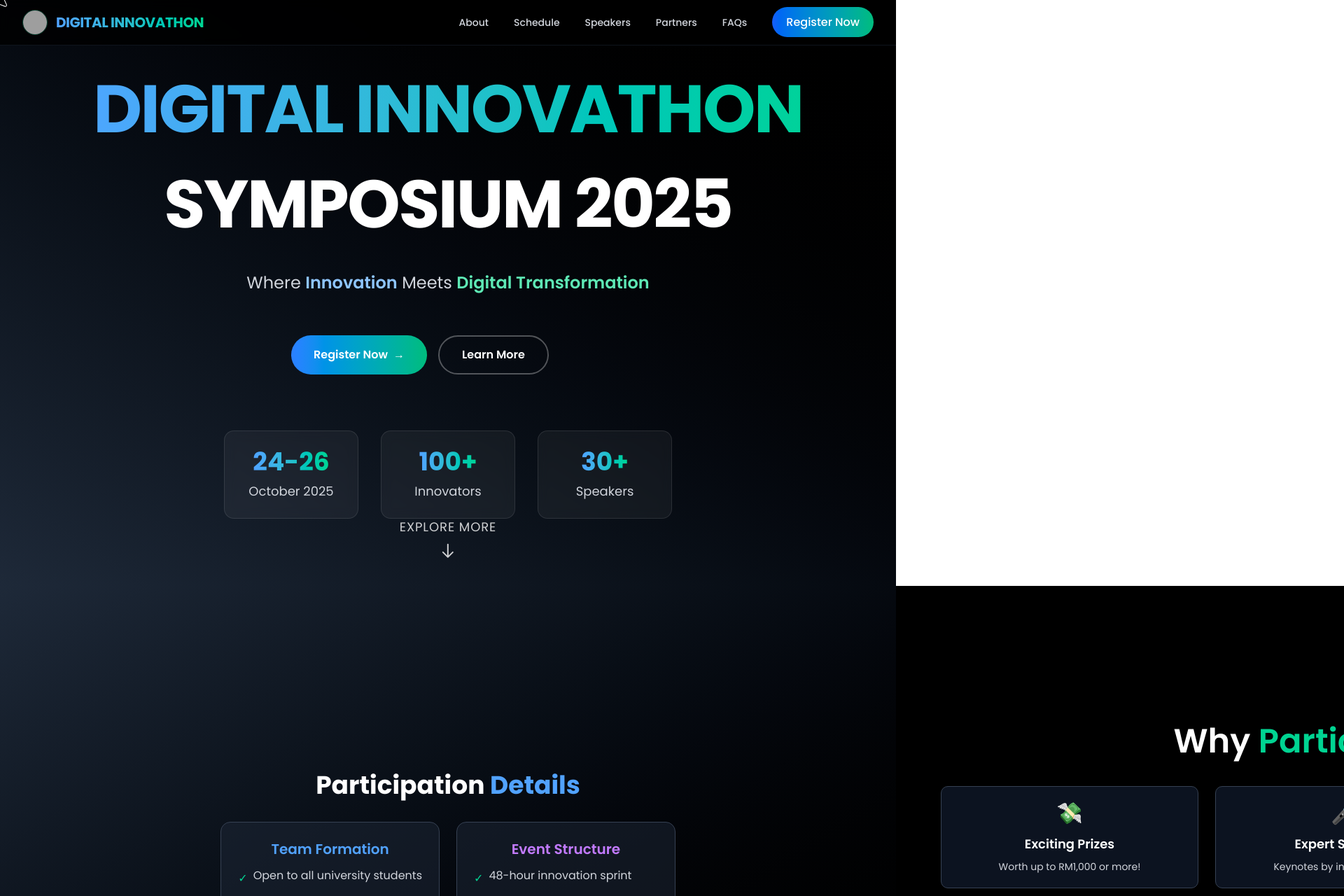
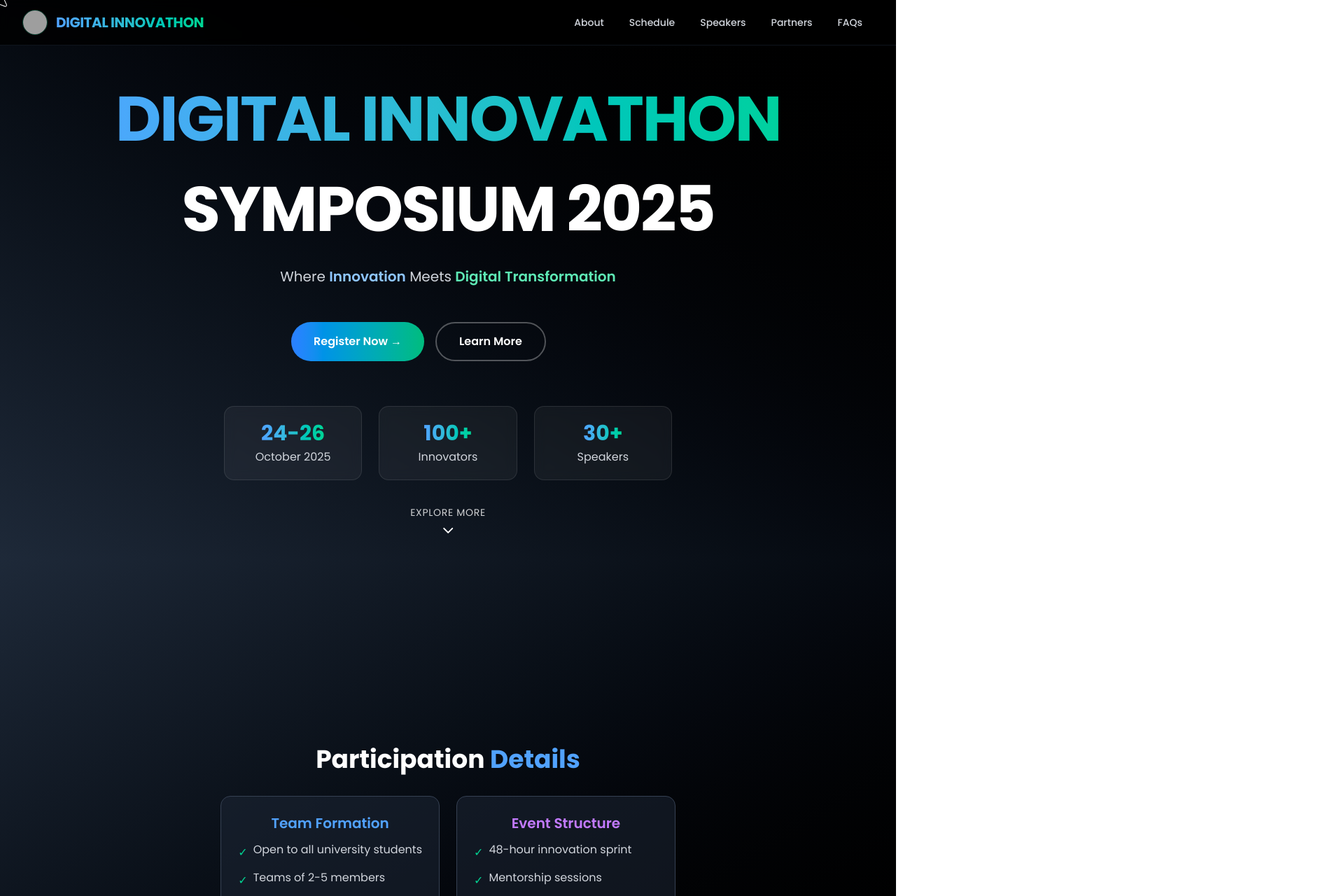
Before and after one commit to apiz23/dins-2025, a Next.js app: page / in a window 1280 px wide. Shown: the top 1280 px of the page at 70% size, 1920 px wide, since content can reach past the window. Built offline with nearby package versions, Linux system fonts and the light colour scheme; grey boxes are pictures that could not be loaded.

Commit message:
add link and fix responsive

```diff
--- a/app/globals.css
+++ b/app/globals.css
@@ -50,7 +50,13 @@
             background-position: 100% -100%;
         }
     }
-}
+    --animate-pulse: pulse var(--duration) ease-out infinite
+;
+  @keyframes pulse {
+  0%, 100% {
+    boxShadow: 0 0 0 0 var(--pulse-color);}
+  50% {
+    boxShadow: 0 0 0 8px var(--pulse-color);}}}
 
 :root {
     --radius: 0.625rem;
@@ -133,6 +139,10 @@
     select {
         cursor: text !important;
     }
+    html,
+    body {
+        overflow: hidden;
+    }
 }
 
 @theme inline {
--- a/app/layout.tsx
+++ b/app/layout.tsx
@@ -2,7 +2,7 @@ import type { Metadata } from "next";
 import { Poppins } from "next/font/google";
 import "./globals.css";
 import Navbar from "@/components/navbar";
-import { SmoothCursor } from "@/components/ui/smooth-cursor";
+import ClientWrapper from "@/lib/client-wrapper";
 
 const poppins = Poppins({
     subsets: ["latin"],
@@ -31,7 +31,7 @@ export default function RootLayout({
         <html lang="en">
             <body className={`${poppins.className}`}>
                 <Navbar />
-                <SmoothCursor />
+                <ClientWrapper />
                 {children}
             </body>
         </html>
--- a/app/page.tsx
+++ b/app/page.tsx
@@ -38,7 +38,7 @@ export default function Home() {
 
                     <div className="flex flex-col sm:flex-row justify-center gap-4">
                         <Link
-                            href="https://docs.google.com/forms/YOUR_FORM_LINK"
+                            href="https://docs.google.com/forms/d/e/1FAIpQLScTZ-hp-i0fr51nNivRIInBJSYiiU4VIakaiFxULgAOoLECtw/viewform"
                             target="_blank"
                             rel="noopener noreferrer"
                             className="px-8 py-4 bg-gradient-to-r from-blue-500 to-emerald-500 text-white font-semibold rounded-xl hover:shadow-lg hover:shadow-blue-500/30 transition-all duration-300 transform hover:scale-105"
--- a/components/navbar.tsx
+++ b/components/navbar.tsx
@@ -13,6 +13,8 @@ import {
 import { Avatar, AvatarFallback, AvatarImage } from "@/components/ui/avatar";
 // @ts-expect-error no types available
 import AnchorLink from "react-anchor-link-smooth-scroll";
+import { PanelBottomOpen } from "lucide-react";
+import Link from "next/link";
 
 export default function Navbar() {
     return (
@@ -22,7 +24,7 @@ export default function Navbar() {
             transition={{ duration: 0.5 }}
             className="fixed top-0 left-0 right-0 z-50 backdrop-blur-sm bg-black/80 border-b border-gray-800/50"
         >
-            <div className="max-w-7xl mx-auto px-4 sm:px-6 lg:px-8">
+            <div className="max-w-screen-xl mx-auto px-4 sm:px-6 lg:px-8">
                 <div className="flex items-center justify-between h-16">
                     {/* Logo - scrolls to top */}
                     <motion.div
@@ -46,7 +48,7 @@ export default function Navbar() {
                     </motion.div>
 
                     {/* Desktop Navigation */}
-                    <div className="hidden md:flex items-center space-x-1">
+                    <div className="hidden lg:flex items-center space-x-1">
                         {[
                             { name: "About", id: "about" },
                             { name: "Schedule", id: "schedule" },
@@ -66,28 +68,10 @@ export default function Navbar() {
                                 <span className="absolute bottom-1 left-1/2 w-0 h-0.5 bg-emerald-400 group-hover:w-4/5 group-hover:left-[10%] transition-all duration-300" />
                             </AnchorLink>
                         ))}
-
-                        {/* CTA Button */}
-                        <motion.div
-                            whileHover={{ scale: 1.05 }}
-                            whileTap={{ scale: 0.95 }}
-                            className="ml-4"
-                        >
-                            <AnchorLink
-                                href="#register"
-                                offset={80}
-                                className="px-5 py-2.5 rounded-full bg-gradient-to-r from-blue-600 to-emerald-500 text-white font-medium hover:shadow-lg hover:shadow-blue-500/30 transition-all duration-300 relative overflow-hidden"
-                            >
-                                <span className="relative z-10">
-                                    Register Now
-                                </span>
-                                <span className="absolute inset-0 bg-gradient-to-r from-blue-500 to-emerald-400 opacity-0 hover:opacity-100 transition-opacity duration-300" />
-                            </AnchorLink>
-                        </motion.div>
                     </div>
 
                     {/* Mobile Navigation - Drawer */}
-                    <div className="md:hidden flex items-center">
+                    <div className="lg:hidden flex items-center">
                         <Drawer>
                             <DrawerTrigger asChild>
                                 <motion.button
@@ -95,27 +79,15 @@ export default function Navbar() {
                                     className="p-2 rounded-lg text-gray-300 hover:text-white focus:outline-none hover:bg-gray-800/50 transition-colors"
                                     aria-label="Open menu"
                                 >
-                                    <svg
-                                        className="h-6 w-6"
-                                        fill="none"
-                                        viewBox="0 0 24 24"
-                                        stroke="currentColor"
-                                    >
-                                        <path
-                                            strokeLinecap="round"
-                                            strokeLinejoin="round"
-                                            strokeWidth={2}
-                                            d="M4 6h16M4 12h16M4 18h16"
-                                        />
-                                    </svg>
+                                    <PanelBottomOpen />
                                 </motion.button>
                             </DrawerTrigger>
 
-                            <DrawerContent className="bg-gray-900/95 backdrop-blur-lg border-t border-gray-800/50 p-6">
-                                <DrawerHeader>
+                            <DrawerContent className="bg-gradient-to-br from-gray-900 to-black backdrop-blur-2xl border-t-2 border-gray-900/50">
+                                <DrawerHeader className="pt-6 px-6">
                                     <div className="flex items-center space-x-3">
                                         <Avatar className="h-9 w-9 border border-emerald-400/30">
-                                            <AvatarImage src="/logo.png" />
+                                            <AvatarImage src="https://github.com/shadcn.png" />
                                             <AvatarFallback className="bg-gradient-to-br from-blue-600 to-emerald-500 text-white font-bold">
                                                 DINS
                                             </AvatarFallback>
@@ -126,7 +98,7 @@ export default function Navbar() {
                                     </div>
                                 </DrawerHeader>
 
-                                <div className="flex flex-col space-y-2 mt-8">
+                                <div className="flex flex-col space-y-2 mt-8 px-6">
                                     {[
                                         { name: "About", id: "about" },
                                         { name: "Schedule", id: "schedule" },
@@ -158,19 +130,18 @@ export default function Navbar() {
                                             </svg>
                                         </AnchorLink>
                                     ))}
+                                </div>
 
+                                <DrawerFooter className="space-y-2">
                                     <AnchorLink
-                                        href="#register"
+                                        href="https://docs.google.com/forms/d/e/1FAIpQLScTZ-hp-i0fr51nNivRIInBJSYiiU4VIakaiFxULgAOoLECtw/viewform"
                                         offset={80}
                                         className="mt-4 px-4 py-3 rounded-lg text-center font-medium text-white bg-gradient-to-r from-blue-600 to-emerald-500 hover:shadow-lg hover:shadow-blue-500/30 transition-all duration-300"
                                     >
                                         Register Now
                                     </AnchorLink>
-                                </div>
-
-                                <DrawerFooter>
                                     <DrawerClose asChild>
-                                        <button className="w-full mt-6 px-4 py-3 rounded-lg border border-gray-700 text-gray-300 hover:text-white hover:bg-gray-800/50 transition">
+                                        <button className="w-full px-4 py-3 rounded-lg border border-gray-700 text-gray-300 hover:text-white hover:bg-gray-800/50 transition">
                                             Close
                                         </button>
                                     </DrawerClose>
--- a/components/screen/hero.tsx
+++ b/components/screen/hero.tsx
@@ -1,10 +1,12 @@
 import React from "react";
 import { motion } from "framer-motion";
+import { ChevronDown } from "lucide-react";
+import Link from "next/link";
 
 export default function Hero() {
     return (
-        <section className="relative min-h-screen w-full overflow-hidden bg-gradient-to-bl from-black to-gray-800">
-            <div className="relative z-10 min-h-screen flex flex-col justify-center items-center text-center px-4 sm:px-6 lg:px-8 py-16 md:py-24">
+        <section className="relative h-screen w-full overflow-hidden bg-gradient-to-bl from-black to-gray-800">
+            <div className="relative z-10 h-full flex flex-col justify-center items-center text-center px-4 sm:px-6 lg:px-8">
                 {/* Main Heading */}
                 <motion.div
                     initial={{ opacity: 0, y: 50 }}
@@ -12,7 +14,7 @@ export default function Hero() {
                     transition={{ duration: 0.8, ease: [0.16, 1, 0.3, 1] }}
                     className="md:max-w-6xl mx-auto w-full"
                 >
-                    <h1 className="text-5xl sm:text-6xl md:text-7xl lg:text-8xl font-bold text-white mb-4 sm:mb-6 leading-tight tracking-tight">
+                    <h1 className="text-5xl md:text-6xl lg:text-[90px] font-bold text-white mb-4 sm:mb-6 leading-tight tracking-tight">
                         <motion.span
                             className="block text-transparent bg-clip-text bg-gradient-to-r from-blue-400 to-emerald-400"
                             initial={{ opacity: 0, y: 20 }}
@@ -36,7 +38,7 @@ export default function Hero() {
                         initial={{ opacity: 0 }}
                         animate={{ opacity: 1 }}
                         transition={{ delay: 0.4, duration: 0.8 }}
-                        className="text-base sm:text-lg md:text-xl lg:text-2xl text-gray-300 max-w-3xl mx-auto mt-4 sm:mt-8 leading-relaxed px-2"
+                        className="text-sm sm:text-base md:text-lg lg:text-xl text-gray-300 max-w-3xl mx-auto mt-3 sm:mt-6 leading-relaxed px-2"
                     >
                         Where{" "}
                         <span className="font-semibold text-blue-300">
@@ -54,20 +56,27 @@ export default function Hero() {
                     initial={{ opacity: 0 }}
                     animate={{ opacity: 1 }}
                     transition={{ delay: 0.6, duration: 0.8 }}
-                    className="flex flex-col sm:flex-row gap-3 sm:gap-4 mt-8 sm:mt-14 w-full max-w-xs sm:max-w-md mx-auto"
+                    className="flex flex-col sm:flex-row gap-3 sm:gap-4 mt-8 sm:mt-12 w-full max-w-xs sm:max-w-md mx-auto"
+                >
+                    <Link
+                        href="https://docs.google.com/forms/d/e/1FAIpQLScTZ-hp-i0fr51nNivRIInBJSYiiU4VIakaiFxULgAOoLECtw/viewform"
+                        target="_blank"
+                        rel="noopener noreferrer"
+                        className="px-5 py-2.5 sm:px-8 sm:py-4 bg-gradient-to-r from-blue-500 to-emerald-500 text-white font-semibold rounded-full hover:shadow-xl hover:shadow-blue-500/30 transition-all duration-300 text-sm sm:text-base"
                     >
                         <motion.button
                             whileHover={{ scale: 1.05 }}
                             whileTap={{ scale: 0.95 }}
-                        className="px-6 py-3 sm:px-8 sm:py-4 bg-gradient-to-r from-blue-500 to-emerald-500 text-white font-semibold rounded-full hover:shadow-xl hover:shadow-blue-500/30 transition-all duration-300 text-sm sm:text-base"
                         >
+                            {" "}
                             Register Now
-                        <span className="ml-2">→</span>
+                            <span className="ml-1">→</span>
                         </motion.button>
+                    </Link>
                     <motion.button
                         whileHover={{ scale: 1.05 }}
                         whileTap={{ scale: 0.95 }}
-                        className="px-6 py-2.5 sm:px-8 sm:py-3.5 bg-transparent border-2 border-white/30 text-white font-semibold rounded-full hover:bg-white/5 hover:border-white/50 transition-all duration-300 text-sm sm:text-base"
+                        className="px-5 py-2.5 sm:px-8 sm:py-3.5 bg-transparent border-2 border-white/30 text-white font-semibold rounded-full hover:bg-white/5 hover:border-white/50 transition-all duration-300 text-sm sm:text-base"
                     >
                         Learn More
                     </motion.button>
@@ -78,7 +87,7 @@ export default function Hero() {
                     initial={{ opacity: 0, y: 20 }}
                     animate={{ opacity: 1, y: 0 }}
                     transition={{ delay: 0.8, duration: 0.8 }}
-                    className="mt-12 sm:mt-20 grid grid-cols-1 sm:grid-cols-3 gap-4 sm:gap-6 md:gap-8 text-white w-full max-w-xs sm:max-w-2xl mx-auto px-4"
+                    className="mt-10 sm:mt-16 grid grid-cols-1 sm:grid-cols-3 gap-4 sm:gap-6 text-white w-full max-w-xs sm:max-w-2xl mx-auto px-4"
                 >
                     {[
                         { number: "24-26", label: "October 2025" },
@@ -88,12 +97,12 @@ export default function Hero() {
                         <motion.div
                             key={index}
                             whileHover={{ y: -5 }}
-                            className="flex flex-col items-center p-4 sm:p-6 bg-white/5 backdrop-blur-sm rounded-xl border border-white/10 hover:border-white/20 transition-all"
+                            className="flex flex-col items-center p-3 sm:p-5 bg-white/5 backdrop-blur-sm rounded-xl border border-white/10 hover:border-white/20 transition-all"
                         >
-                            <div className="text-2xl sm:text-3xl md:text-4xl font-bold mb-1 sm:mb-2 bg-gradient-to-r from-blue-400 to-emerald-400 bg-clip-text text-transparent">
+                            <div className="text-xl sm:text-2xl md:text-3xl font-bold mb-1 bg-gradient-to-r from-blue-400 to-emerald-400 bg-clip-text text-transparent">
                                 {item.number}
                             </div>
-                            <div className="text-sm sm:text-base md:text-lg text-gray-300">
+                            <div className="text-xs sm:text-sm md:text-base text-gray-300">
                                 {item.label}
                             </div>
                         </motion.div>
@@ -105,7 +114,7 @@ export default function Hero() {
                     initial={{ opacity: 0 }}
                     animate={{ opacity: 1 }}
                     transition={{ delay: 1.2, duration: 0.8 }}
-                    className="absolute bottom-6 sm:bottom-12 left-1/2 transform -translate-x-1/2"
+                    className="absolute bottom-2 sm:bottom-10 left-1/2 transform -translate-x-1/2"
                 >
                     <motion.div
                         animate={{
@@ -118,22 +127,10 @@ export default function Hero() {
                         }}
                         className="flex flex-col items-center"
                     >
-                        <span className="text-sm sm:text-lg text-white/80 mb-1 sm:mb-2 tracking-wider">
+                        <span className="text-xs sm:text-sm text-white/80 mb-1 tracking-wider">
                             EXPLORE MORE
                         </span>
-                        <svg
-                            className="w-5 h-5 sm:w-6 sm:h-6 text-white/80"
-                            fill="none"
-                            stroke="currentColor"
-                            viewBox="0 0 24 24"
-                        >
-                            <path
-                                strokeLinecap="round"
-                                strokeLinejoin="round"
-                                strokeWidth={2}
-                                d="M19 14l-7 7m0 0l-7-7m7 7V3"
-                            />
-                        </svg>
+                        <ChevronDown className="text-white" />
                     </motion.div>
                 </motion.div>
             </div>
--- a/components/screen/horizontol-info.tsx
+++ b/components/screen/horizontol-info.tsx
@@ -3,7 +3,7 @@
 import { useEffect } from "react";
 import gsap from "gsap";
 import { ScrollTrigger } from "gsap/ScrollTrigger";
-import { motion } from 'framer-motion';
+import { motion } from "framer-motion";
 
 export default function HorizontolInfo() {
     useEffect(() => {
@@ -97,18 +97,17 @@ export default function HorizontolInfo() {
                     </div>
                 </div>
             </div>
-
             {/* Panel 2 - Benefits */}
-            <div className="panel flex-shrink-0 w-screen min-h-[80vh] sm:min-h-screen flex items-center justify-center bg-black px-4 py-8 sm:px-10 sm:py-10 text-center overflow-y-auto">
-                <div className="relative z-10 w-full max-w-6xl mx-auto">
-                    <h2 className="text-3xl sm:text-4xl md:text-5xl font-semibold text-white mb-6 sm:mb-10">
+            <div className="panel flex-shrink-0 w-screen h-auto sm:min-h-screen flex items-center justify-center bg-black px-4 py-8 sm:px-10 sm:py-10 text-center overflow-hidden">
+                <div className="relative z-10 w-full max-w-6xl mx-auto overflow-y-auto">
+                    <h2 className="text-3xl sm:text-4xl md:text-5xl font-semibold text-white mb-6 sm:mb-10 px-4 sm:px-0">
                         Why{" "}
                         <span className="text-emerald-400">Participate?</span>{" "}
                         <span className="inline-block sm:hidden">💡</span>
                         <span className="hidden sm:inline-block">💡</span>
                     </h2>
 
-                    <div className="grid grid-cols-1 sm:grid-cols-2 lg:grid-cols-3 gap-3 sm:gap-4 md:gap-6 px-2 sm:px-0">
+                    <div className="grid grid-cols-1 sm:grid-cols-2 lg:grid-cols-3 gap-4 px-4 sm:px-0">
                         {[
                             {
                                 icon: "💸",
@@ -149,18 +148,18 @@ export default function HorizontolInfo() {
                         ].map((item, index) => (
                             <motion.div
                                 key={index}
-                                whileHover={{ y: -5 }}
-                                className="bg-gray-900/80 backdrop-blur-sm p-4 sm:p-5 rounded-lg border border-gray-700 hover:border-emerald-400 transition-all"
+                                whileHover={{ y: -4 }}
+                                className="bg-gray-900/80 backdrop-blur-sm p-3 sm:p-4 rounded-lg border border-gray-700 hover:border-emerald-400 transition-all text-left"
                             >
                                 <span
-                                    className={`text-2xl sm:text-3xl ${item.color}`}
+                                    className={`text-xl sm:text-2xl ${item.color}`}
                                 >
                                     {item.icon}
                                 </span>
-                                <h3 className="text-base sm:text-lg font-semibold text-white mt-2 sm:mt-3">
+                                <h3 className="text-sm sm:text-base font-semibold text-white mt-1">
                                     {item.title}
                                 </h3>
-                                <p className="text-gray-300 mt-1 sm:mt-2 text-xs sm:text-sm">
+                                <p className="text-gray-300 text-xs sm:text-sm mt-1">
                                     {item.desc}
                                 </p>
                             </motion.div>
@@ -168,6 +167,7 @@ export default function HorizontolInfo() {
                     </div>
                 </div>
             </div>
+
             {/* Panel 3 - Terms & Values */}
             <div className="panel flex-shrink-0 w-screen h-screen flex items-center justify-center bg-gradient-to-tl from-gray-900 to-black px-10 text-center">
                 <div className="max-w-4xl mx-auto">
--- a/components/ui/smooth-cursor.tsx
+++ b/components/ui/smooth-cursor.tsx
@@ -80,7 +80,7 @@ const DefaultCursorSVG: FC = () => {
     );
 };
 
-export function SmoothCursor({
+export default function SmoothCursor({
     cursor = <DefaultCursorSVG />,
     springConfig = {
         damping: 45,
```
Also changed, not shown: components/footer.tsx (+12 -26 lines), hooks/use-mobile.ts (added, +23 -0 lines), lib/client-wrapper.tsx (added, +9 -0 lines). Lines whose indentation alone changed are shown as unchanged.
